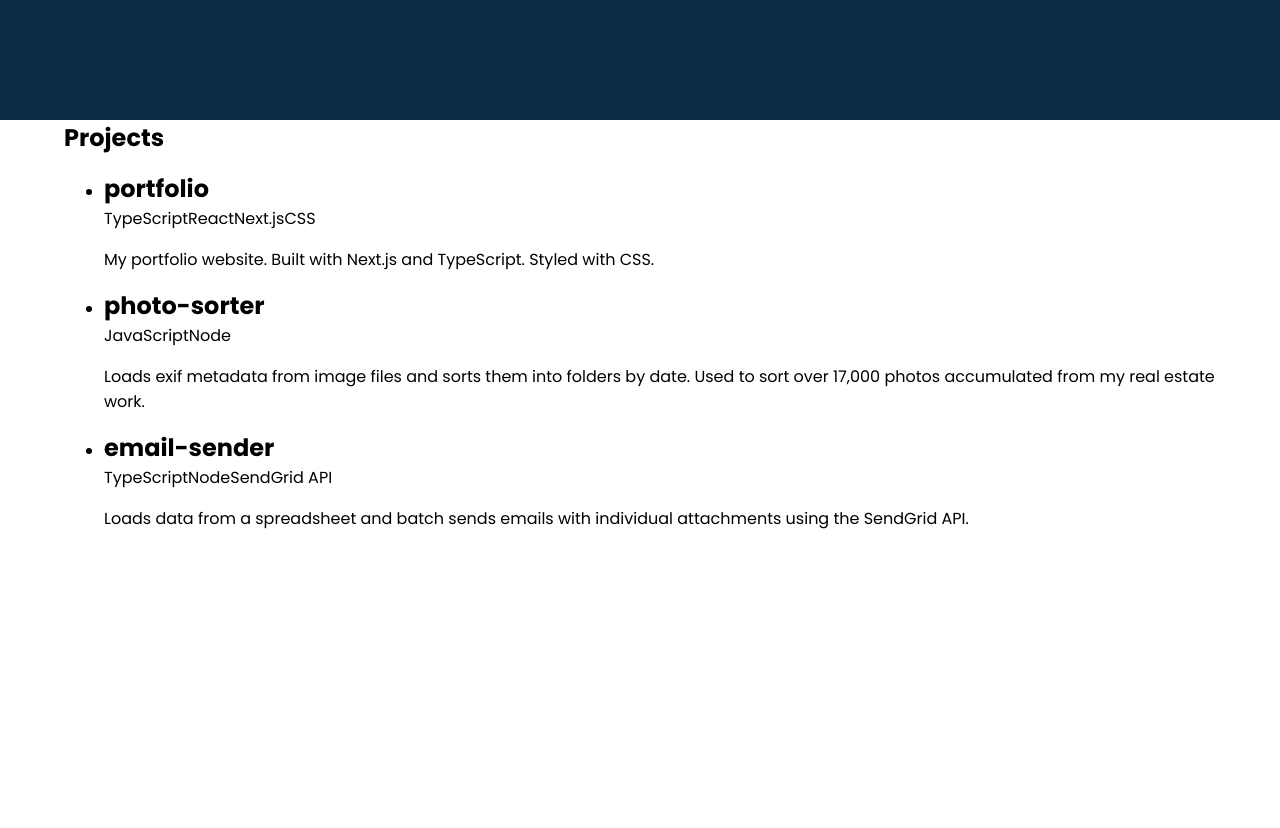
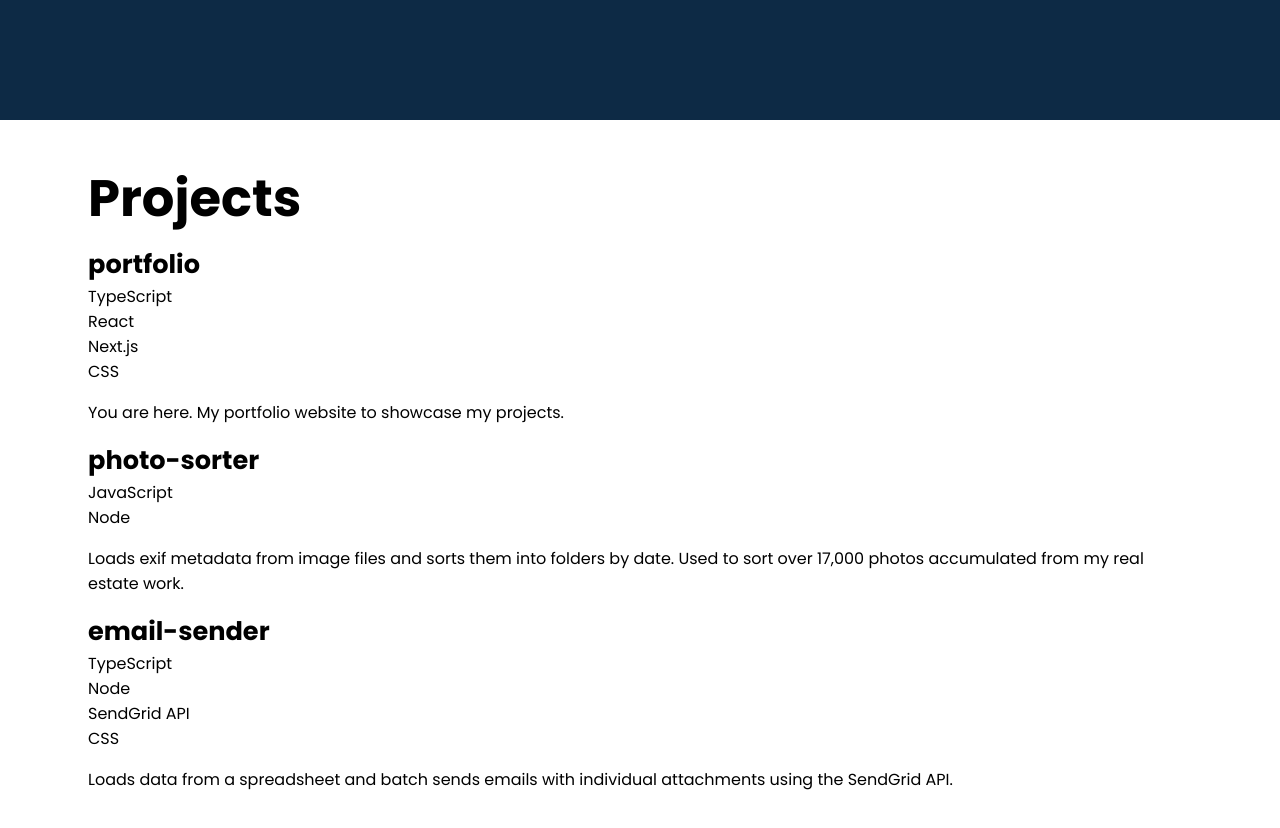
Before and after one commit to davidtaing/portfolio, a Next.js app: page / in a window 1280 px wide. Shown: the part 680-1508 px from the top of the page. Built offline with nearby package versions, Linux system fonts and the light colour scheme.

Commit message:
feat: projects page
added ProjectsSection component with styling
added ProjectCard Component

```diff
--- /dev/null
+++ b/src/components/ProjectCard/index.tsx
@@ -0,0 +1,34 @@
+import { FC } from "react";
+
+interface Props {
+  title: string;
+  skills: Array<string>;
+  bodyText: string;
+  previewType?: "string";
+  url?: "string";
+}
+
+const ProjectCard: FC<Props> = ({
+  title,
+  skills,
+  bodyText,
+  previewType,
+  url,
+}) => (
+  <li>
+    <h2>{title}</h2>
+    <ul className="skill-list">
+      {skills.map((item) => (
+        <li key={`${title}-${item}`}>{item}</li>
+      ))}
+    </ul>
+    <p>{bodyText}</p>
+    {previewType ? (
+      <p>
+        {previewType}: {url}
+      </p>
+    ) : null}
+  </li>
+);
+
+export default ProjectCard;
--- /dev/null
+++ b/src/components/ProjectsSection/index.tsx
@@ -0,0 +1,62 @@
+import styled from "styled-components";
+import ProjectCard from "../ProjectCard";
+
+const StyledSection = styled.section`
+  .wrapper {
+    .content {
+      margin: 2rem 1.5rem;
+
+      h1 {
+        font-size: var(--fs-xl);
+        line-height: 1.2;
+        margin: 1rem 0;
+      }
+
+      ul {
+        display: grid;
+        list-style: none;
+        margin: 0;
+        padding: 0;
+
+        h2 {
+          font-size: var(--fs-600);
+        }
+
+        .skill-list {
+        }
+      }
+    }
+  }
+`;
+
+const ProjectsSection = () => (
+  <StyledSection id="projects" className="projects-section">
+    <div className="wrapper">
+      <div className="content">
+        <h1>Projects</h1>
+        <ul className="projects-list">
+          <ProjectCard
+            title="portfolio"
+            skills={["TypeScript", "React", "Next.js", "CSS"]}
+            bodyText="You are here. My portfolio website to showcase my projects."
+          />
+          <ProjectCard
+            title="photo-sorter"
+            skills={["JavaScript", "Node"]}
+            bodyText="Loads exif metadata from image files and sorts them into folders
+            by date. Used to sort over 17,000 photos accumulated from my real
+            estate work."
+          />
+          <ProjectCard
+            title="email-sender"
+            skills={["TypeScript", "Node", "SendGrid API", "CSS"]}
+            bodyText="Loads data from a spreadsheet and batch sends emails with
+            individual attachments using the SendGrid API."
+          />
+        </ul>
+      </div>
+    </div>
+  </StyledSection>
+);
+
+export default ProjectsSection;
--- a/src/pages/index.tsx
+++ b/src/pages/index.tsx
@@ -1,6 +1,7 @@
 import type { NextPage } from "next";
 import styled from "styled-components";
 import HeroSection from "../components/HeroSection";
+import ProjectsSection from "../components/ProjectsSection";
 
 const StyledDiv = styled.div`
   .projects-section {
@@ -18,44 +19,7 @@ const Home: NextPage = () => {
   return (
     <StyledDiv className="homepage">
       <HeroSection />
-      <section id="projects" className="projects-section">
-        <div className="wrapper">
-          <h1>Projects</h1>
-          <ul>
-            <li>
-              <h2>portfolio</h2>
-              <span>TypeScript</span>
-              <span>React</span>
-              <span>Next.js</span>
-              <span>CSS</span>
-              <p>
-                My portfolio website. Built with Next.js and TypeScript. Styled
-                with CSS.
-              </p>
-            </li>
-            <li>
-              <h2>photo-sorter</h2>
-              <span>JavaScript</span>
-              <span>Node</span>
-              <p>
-                Loads exif metadata from image files and sorts them into folders
-                by date. Used to sort over 17,000 photos accumulated from my
-                real estate work.
-              </p>
-            </li>
-            <li>
-              <h2>email-sender</h2>
-              <span>TypeScript</span>
-              <span>Node</span>
-              <span>SendGrid API</span>
-              <p>
-                Loads data from a spreadsheet and batch sends emails with
-                individual attachments using the SendGrid API.
-              </p>
-            </li>
-          </ul>
-        </div>
-      </section>
+      <ProjectsSection />
     </StyledDiv>
   );
 };
```
